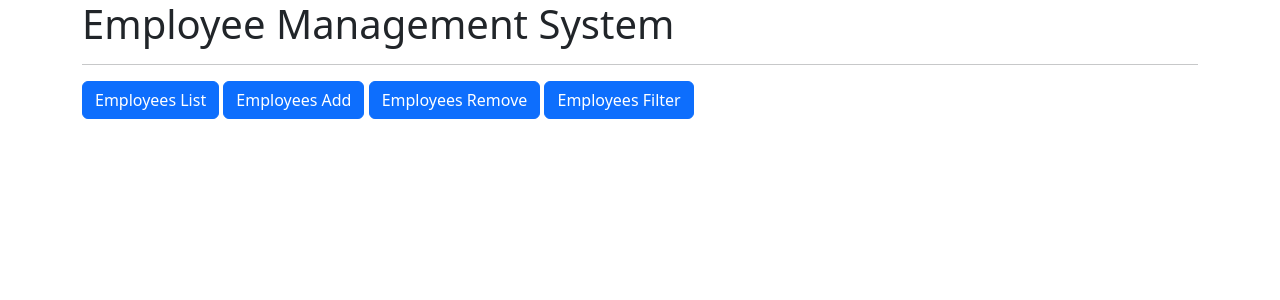
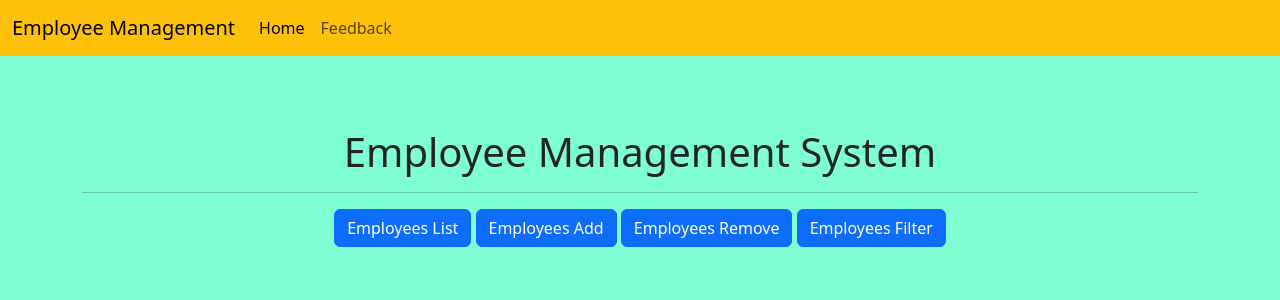
Before and after one commit to ThonteShila/DjangoPython_EmployeeManagementSystem, a Django app: template office_emp_proj/emp_app/templates/index.html in a window 1280 px wide. Shown: the top 300 px of the page. Run offline with Django 4.2, Linux system fonts and the light colour scheme; the template is opened without the code that fills it, so the values that code supplies are empty.

Commit message:
feedback form added

```diff
--- a/office_emp_proj/emp_app/templates/index.html
+++ b/office_emp_proj/emp_app/templates/index.html
@@ -9,14 +9,17 @@
 		integrity="sha384-aFq/bzH65dt+w6FI2ooMVUpc+21e0SRygnTpmBvdBgSdnuTN7QbdgL+OapgHtvPp" crossorigin="anonymous">
 </head>
 
-<body>
-	<div class="container">
+<body style="background-color:#7fffd4">
+	{% include 'navbar.html' %}
+	<br><br><br>
+	<div class="container text-center">
 		<h1>Employee Management System</h1>
 		<hr>
 		<a class="btn btn-primary" href="/all_emp" role="button">Employees List</a>
 		<a class="btn btn-primary" href="/add_emp" role="button">Employees Add</a>
 		<a class="btn btn-primary" href="/remove_emp" role="button">Employees Remove</a>
 		<a class="btn btn-primary" href="/filter_emp" role="button">Employees Filter</a>
+
 	</div>
 
 	<script src="https://cdn.jsdelivr.net/npm/bootstrap@5.3.0-alpha2/dist/js/bootstrap.bundle.min.js"
--- /dev/null
+++ b/office_emp_proj/emp_app/templates/navbar.html
@@ -0,0 +1,21 @@
+<nav class="navbar navbar-expand-lg bg-warning">
+    <div class="container-fluid">
+      <a class="navbar-brand" href="#">Employee Management</a>
+      <button class="navbar-toggler" type="button" data-bs-toggle="collapse" data-bs-target="#navbarSupportedContent" aria-controls="navbarSupportedContent" aria-expanded="false" aria-label="Toggle navigation">
+        <span class="navbar-toggler-icon"></span>
+      </button>
+      <div class="collapse navbar-collapse" id="navbarSupportedContent">
+        <ul class="navbar-nav me-auto mb-2 mb-lg-0">
+          <li class="nav-item">
+            <a class="nav-link active" aria-current="page" href="/index">Home</a>
+          </li>
+
+          </li>
+          <li class="nav-item">
+            <a class="nav-link" href="/feedback_emp">Feedback</a>
+          </li>
+        </ul>
+
+      </div>
+    </div>
+  </nav>
--- a/office_emp_proj/emp_app/urls.py
+++ b/office_emp_proj/emp_app/urls.py
@@ -10,4 +10,5 @@ urlpatterns=[
     path('remove_emp', views.remove_emp, name='remove_emp'),
     path('remove_emp/<int:emp_id>', views.remove_emp, name='remove_emp'),
     path('filter_emp', views.filter_emp, name='filter_emp'),
+    path('feedback_emp', views.feedback_emp, name='feedback_emp'),
 ]
```
Also changed, not shown: office_emp_proj/emp_app/form.py (added, +9 -0 lines), office_emp_proj/emp_app/templates/feedback_emp.html (added, +31 -0 lines), office_emp_proj/emp_app/views.py (+12 -0 lines).
